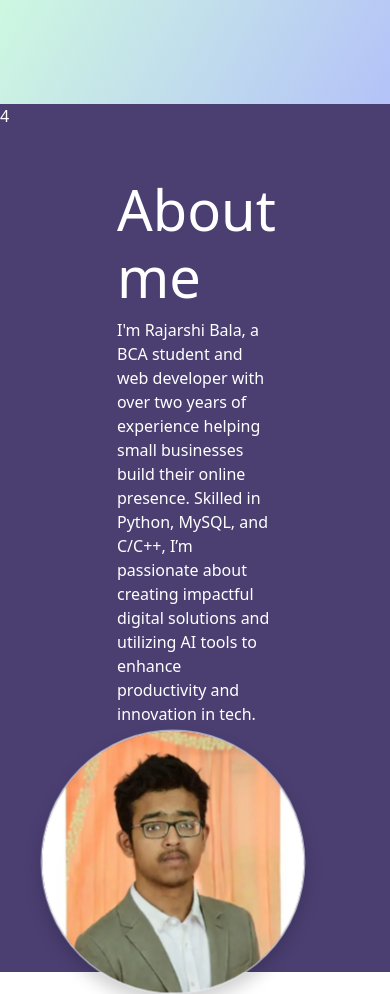
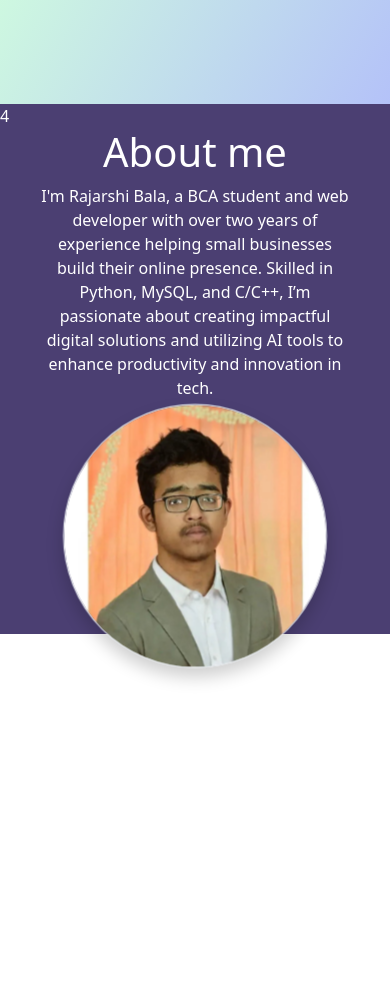
Before and after one commit to rajarshibala2005/myPortfolio, a plain HTML site: page index.html in a window 390 px wide. Shown: the part 740-1734 px from the top of the page. After the commit the page ends 1408 px from the top, so only its background shows below. Drawn offline with nearby package versions, Linux system fonts and the light colour scheme.

Commit message:
responsiveness added on home and about page

```diff
--- a/css/responsive.css
+++ b/css/responsive.css
@@ -7,13 +7,25 @@
         width: 100%;
         height: 50vh;
     }
+    .about {
+        height: 60vh;
+    }
     .aboutus {
         width: 100%;
         flex-direction: column;
-        justify-content: space-around;
-        align-items: center;
+        justify-content: space-evenly;
+    }
+    .about-text {
+        width: 80%;
+        text-align: center;
+    }
+    .about-text h3 {
+        font-size: 2.5rem;
     }
     .about-img img {
         width: 15rem;
     }
+    .about-img {
+        justify-content: center;
+    }
 }
--- a/index.html
+++ b/index.html
@@ -26,15 +26,15 @@
     </div>
   </header>
   <section class="aboutUs-anime">4
-    <div class="section w-100 vh-100 d-flex justify-content-center align-item-center">
-      <div class="aboutus d-flex justify-content-between align-items-center">
-        <div class="about-text pt-5" style="width: 40%;">
+    <div class="section about d-flex justify-content-center align-item-center">
+      <div class="aboutus d-flex">
+        <div class="about-text pt-0 pt-md-5">
           <h3 class="fade-slide-left">About me</h3>
           <p class="fade-slide-left delay-1">I'm Rajarshi Bala, a BCA student and web developer with over two years of experience helping small
             businesses build their online presence. Skilled in Python, MySQL, and C/C++, I’m passionate about creating
             impactful digital solutions and utilizing AI tools to enhance productivity and innovation in tech.</p>
         </div>
-        <div class="about-img w-50 d-flex justify-content-end">
+        <div class="about-img d-flex">
           <img class="rounded-circle border image-fluid logo-image" src="images/aboutus-img.jpg" alt="image">
         </div>
       </div>
--- a/styles.css
+++ b/styles.css
@@ -11,36 +11,57 @@
     background-size: cover;
     background-position: center;
 }
+
 .header-text {
     width: 50%;
     height: 100vh;
 }
+
 .header-text h1 {
     color: #4B3F72;
     font-size: 43.3px;
 }
+
 .header-text h2 {
     color: #4B3F72;
     font-size: 24px;
 }
+
 .header-btn {
     background: #4B3F72;
     color: #fff;
     font-size: 11px;
 }
 
+.about {
+    height: 100vh;
+    width: 100%;
+}
+
 .aboutus {
     width: 70%;
+    align-items: center;
+    justify-content: center;
 }
+
+.about-text {
+    width: 40%;
+}
+
 .about-text h3 {
     font-size: 3.5rem;
 }
+
 .about-text p {
-    font-size: 1rem;;
+    font-size: 1rem;
 }
+
 .about-img {
+    width: 50%;
     perspective: 800px;
+    justify-content: end;
 }
+
 .about-img img {
     width: 25rem;
 }
```
